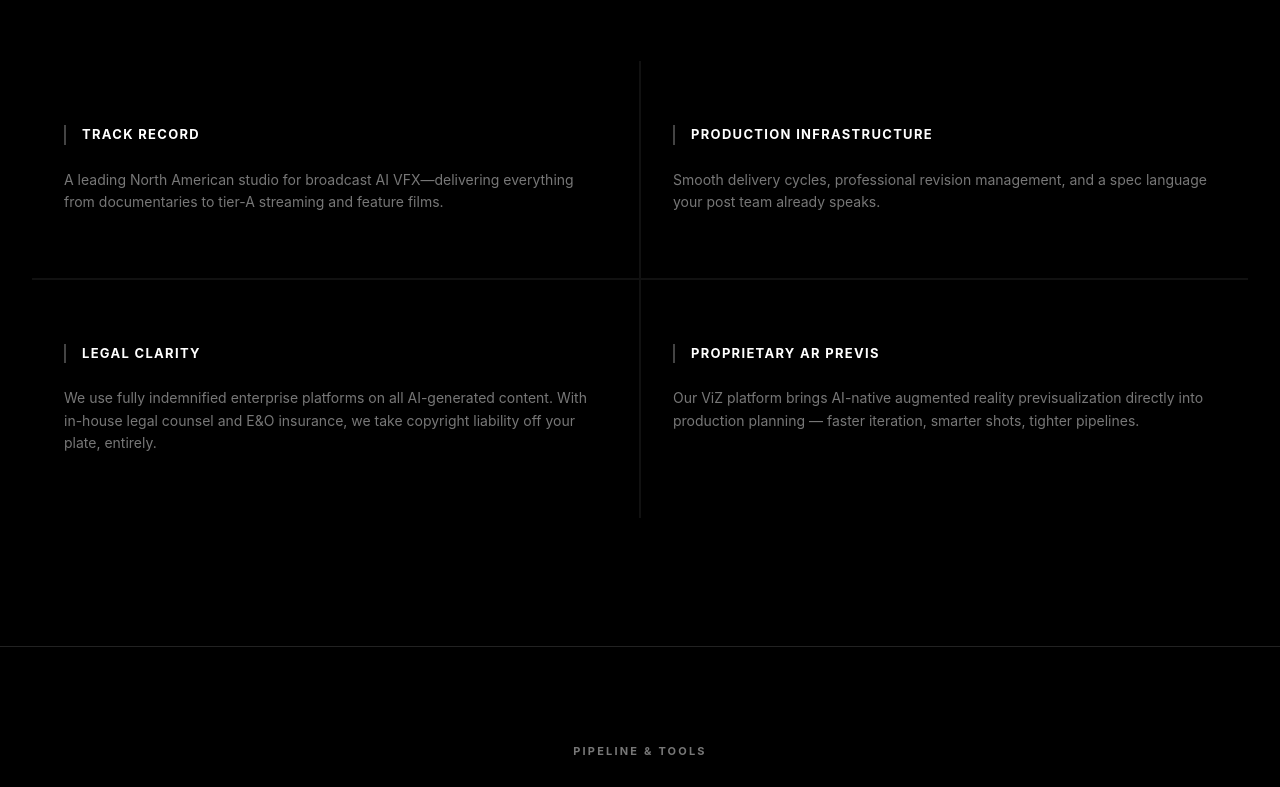
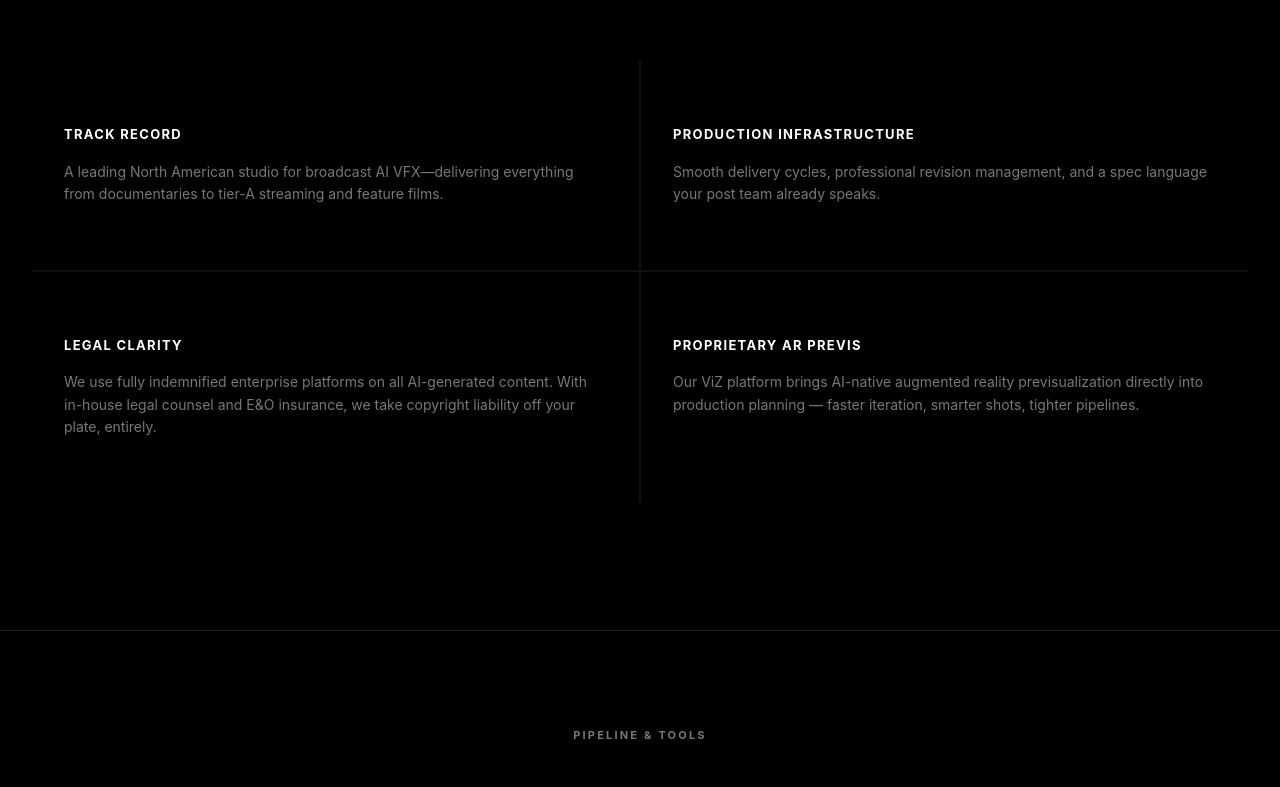
Before and after one commit to Downlowfims/darkhalf, a plain HTML site: page index.html in a window 1280 px wide. Shown: the part 3213-4000 px from the top of the page. Drawn offline with Linux system fonts and the light colour scheme.

Commit message:
Update index.html

```diff
--- a/index.html
+++ b/index.html
@@ -50,12 +50,15 @@
 
   .pillars { display: grid; grid-template-columns: 1fr 1fr; gap: 2px; background: #111; margin-top: 4rem; }
   .pillar { background: #000; padding: 4rem 2rem; }
-  .pillar h3 { font-size: 13px; letter-spacing: 0.1em; text-transform: uppercase; color: #fff; margin-bottom: 1.5rem; border-left: 2px solid #444; padding-left: 1rem; }
+  .pillar h3 { font-size: 13px; letter-spacing: 0.1em; text-transform: uppercase; color: #fff; margin-bottom: 1rem; }
   .pillar p { font-size: 14px; color: #777; line-height: 1.6; }
 
   .pipeline { padding: 6rem 2rem; border-top: 0.5px solid #222; text-align: center; }
   .tag-container { display: flex; flex-wrap: wrap; justify-content: center; gap: 10px; margin-top: 3rem; max-width: 900px; margin-left: auto; margin-right: auto; }
   .tag { font-size: 11px; border: 0.5px solid #333; padding: 12px 24px; color: #666; text-transform: uppercase; letter-spacing: 0.1em; }
+
+  .end-video { width: 100%; overflow: hidden; background: #000; border-top: 0.5px solid #111; }
+  .end-video video { width: 100%; display: block; object-fit: cover; }
 
   footer { padding: 6rem 2rem; border-top: 0.5px solid #222; text-align: center; }
   .footer-cta { margin-bottom: 4rem; }
@@ -177,15 +180,15 @@
 
   <div class="pillars">
     <div class="pillar">
-      <h3>Track Record</h3>
+      <h3>Track record</h3>
       <p>A leading North American studio for broadcast AI VFX—delivering everything from documentaries to tier-A streaming and feature films.</p>
     </div>
     <div class="pillar">
-      <h3>Production Infrastructure</h3>
+      <h3>Production infrastructure</h3>
       <p>Smooth delivery cycles, professional revision management, and a spec language your post team already speaks.</p>
     </div>
     <div class="pillar">
-      <h3>Legal Clarity</h3>
+      <h3>Legal clarity</h3>
       <p>We use fully indemnified enterprise platforms on all AI-generated content. With in-house legal counsel and E&O insurance, we take copyright liability off your plate, entirely.</p>
     </div>
     <div class="pillar">
@@ -207,6 +210,12 @@
   </div>
 </div>
 
+<div class="end-video">
+  <video autoplay muted loop playsinline>
+    <source src="DH.mp4" type="video/mp4">
+  </video>
+</div>
+
 <footer>
   <div class="footer-cta">
     <a href="mailto:info@darkhalf.com">Start a conversation</a>
```
